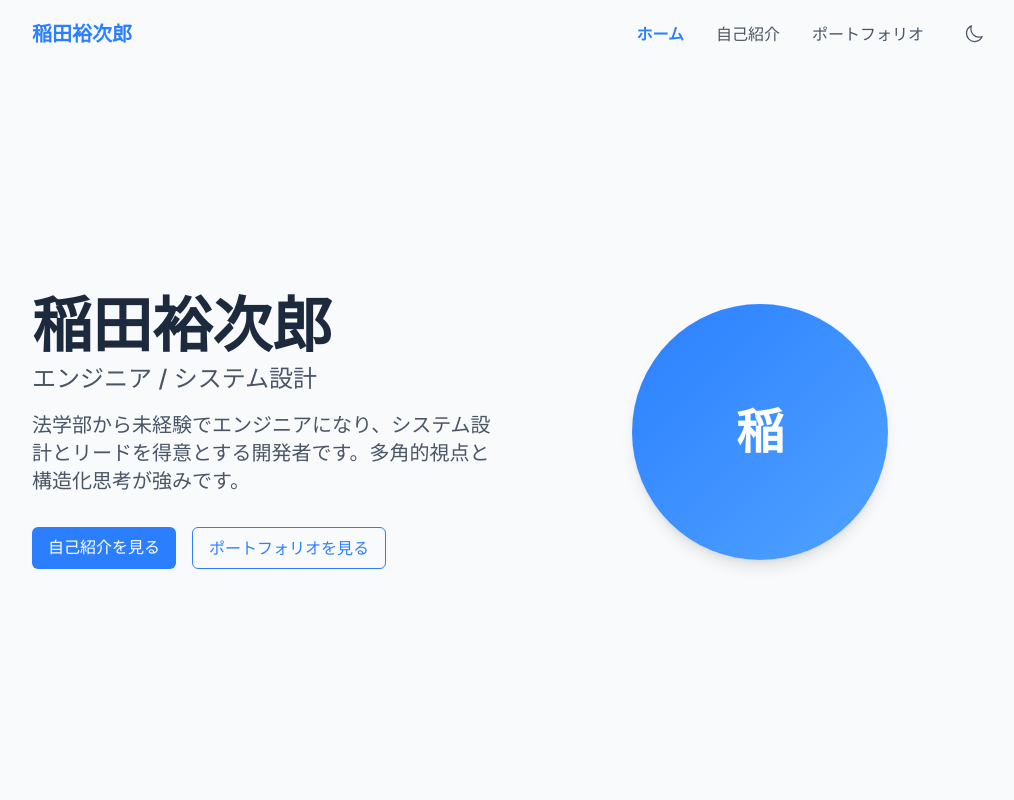
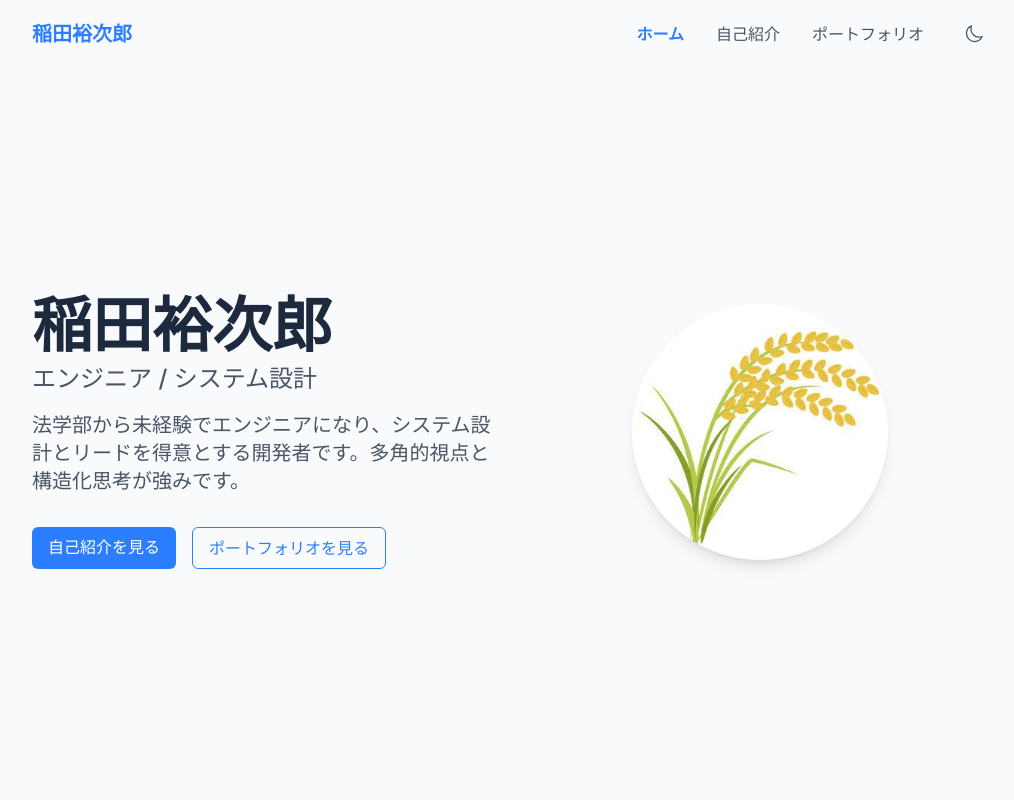
Before and after one commit to iineineno03k/myportfolio, a Next.js app: page / in a window 1280 px wide. Shown: the top 800 px of the page, without its empty margins (128-1142 px from the left). Built offline with nearby package versions, Linux system fonts and the light colour scheme.

Commit message:
画像追加

```diff
--- a/app/about/page.tsx
+++ b/app/about/page.tsx
@@ -1,4 +1,5 @@
 import Timeline from '@/components/Timeline'
+import Image from 'next/image'
 
 export default function About() {
   const timelineItems = [
@@ -34,8 +35,14 @@ export default function About() {
             <div className="md:col-span-1">
               <div className="bg-white dark:bg-slate-800 rounded-lg shadow-md p-6 sticky top-24">
                 <div className="mb-6 flex justify-center">
-                  <div className="w-32 h-32 bg-gradient-to-br from-blue-500 to-blue-400 dark:from-blue-600 dark:to-blue-500 rounded-full flex items-center justify-center">
-                    <span className="text-white text-4xl font-bold">稲</span>
+                  <div className="relative w-32 h-32 rounded-full overflow-hidden">
+                    <Image
+                      src="/images/ine.jpeg"
+                      alt="稲田裕次郎"
+                      fill
+                      style={{ objectFit: 'cover' }}
+                      priority
+                    />
                   </div>
                 </div>
 
--- a/components/Hero.tsx
+++ b/components/Hero.tsx
@@ -47,9 +47,14 @@ const Hero = () => {
           transition={{ duration: 0.5, delay: 0.2 }}
           className="hidden md:flex justify-center"
         >
-          {/* 後でここにプロフィール画像やイラストを追加 */}
-          <div className="relative w-64 h-64 bg-gradient-to-br from-blue-500 to-blue-400 dark:from-blue-600 dark:to-blue-500 rounded-full flex items-center justify-center shadow-lg">
-            <span className="text-white text-5xl font-bold">稲</span>
+          <div className="relative w-64 h-64 rounded-full overflow-hidden shadow-lg">
+            <Image
+              src="/images/ine.jpeg"
+              alt="稲田裕次郎"
+              fill
+              style={{ objectFit: 'cover' }}
+              priority
+            />
           </div>
         </motion.div>
       </div>
```
Also changed, not shown: public/images/ine.jpeg (added).
